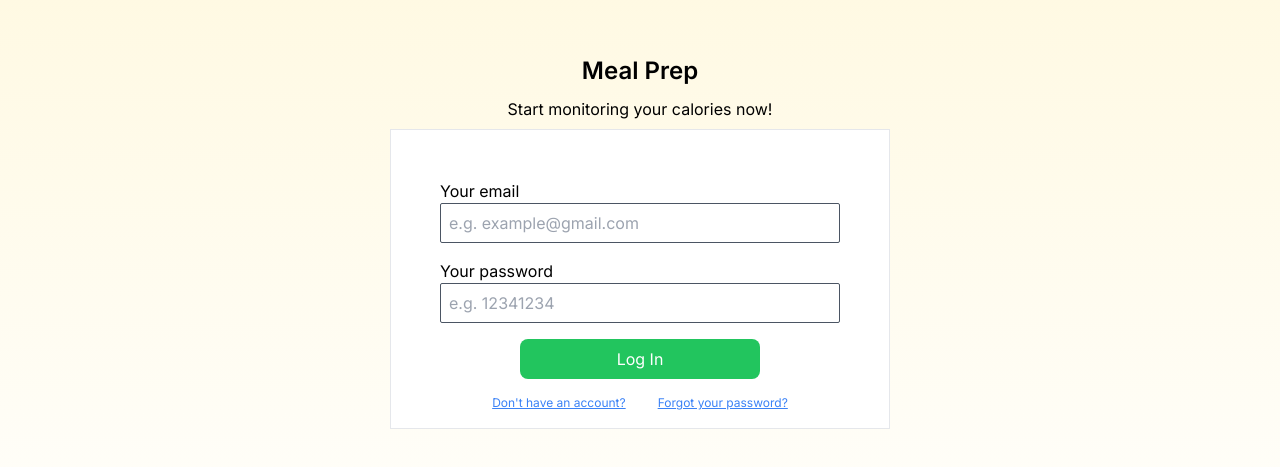
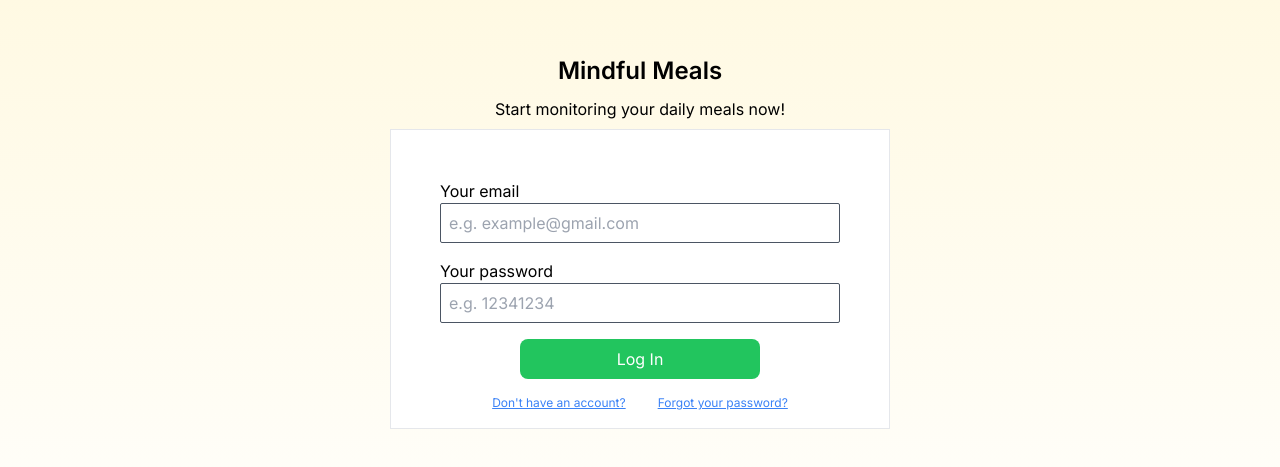
Before and after one commit to isaacchan1213/Inventory-Management, a Next.js app: page / in a window 1280 px wide. Shown: the part 159-626 px from the top of the page. Built offline with nearby package versions, Linux system fonts and the light colour scheme; no server answers.

Commit message:
ux hotfix

```diff
--- a/app/home/page.js
+++ b/app/home/page.js
@@ -283,10 +283,10 @@ export default function Home() {
 
     const getAISuggestion = async () => {
       try {
-          const response = await axios.post('https://meal-prep-ten.vercel.app/api/get-calories', {
+          const response = await axios.post('https://mindful-meals.vercel.app/api/get-calories', {
               food: itemName
           });
-          const response2 = await axios.post('https://meal-prep-ten.vercel.app/api/get-protein', {
+          const response2 = await axios.post('https://mindful-meals.vercel.app/api/get-protein', {
             food: itemName
           });
           setInitCalories(Number(response.data.response) ?? '');
--- a/app/page.js
+++ b/app/page.js
@@ -40,8 +40,8 @@ const Login = () => {
 
   return (
     <div className='flex flex-col justify-center items-center w-full h-screen gap-2'>
-      <h1 className='text-[24px] font-semibold'>Meal Prep</h1>
-      <p className='text-center'>Start monitoring your calories now!</p>
+      <h1 className='text-[24px] font-semibold'>Mindful Meals</h1>
+      <p className='text-center'>Start monitoring your daily meals now!</p>
       <div className='flex flex-col justify-center items-center w-full h-full max-w-[500px] max-h-[300px] border bg-white'>
         <form onSubmit={handleSubmit} className='w-full h-full max-w-[400px] max-h-[200px] flex flex-col gap-4'>
           <div className='email'>
```
